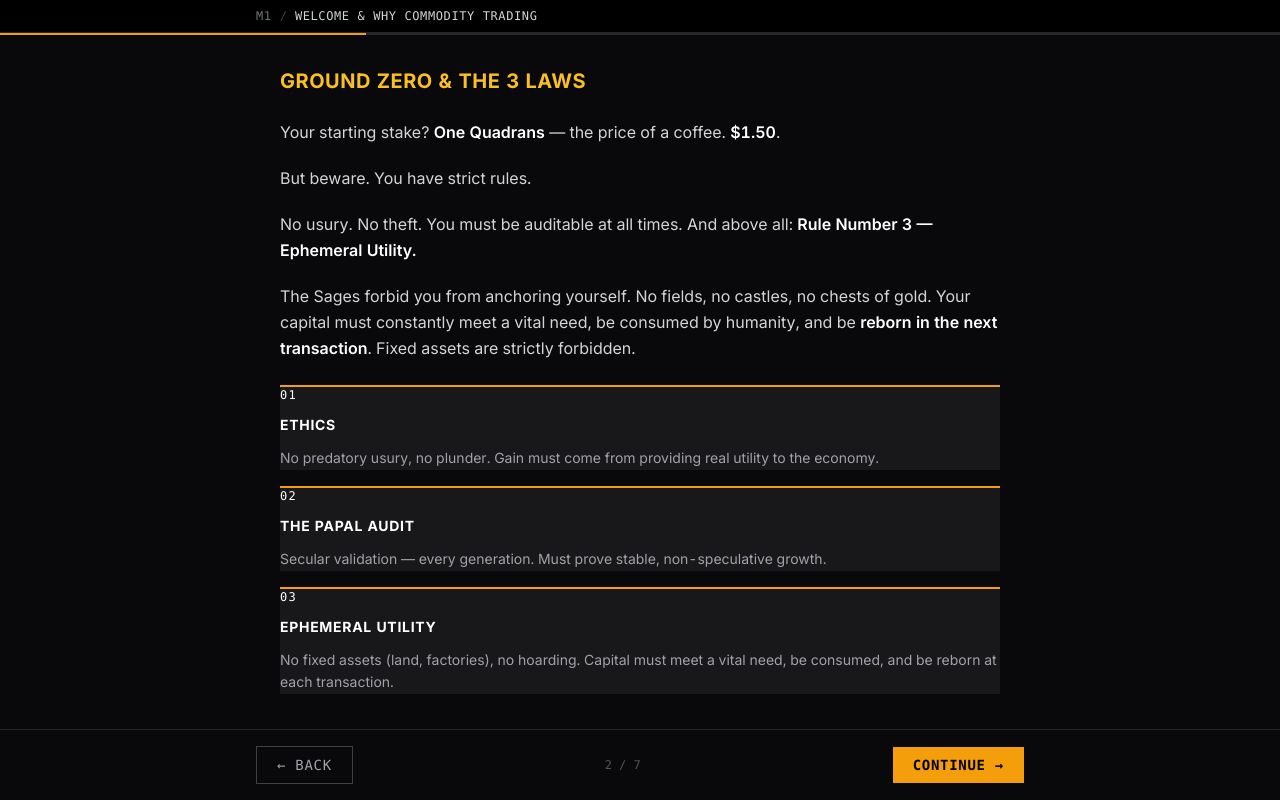
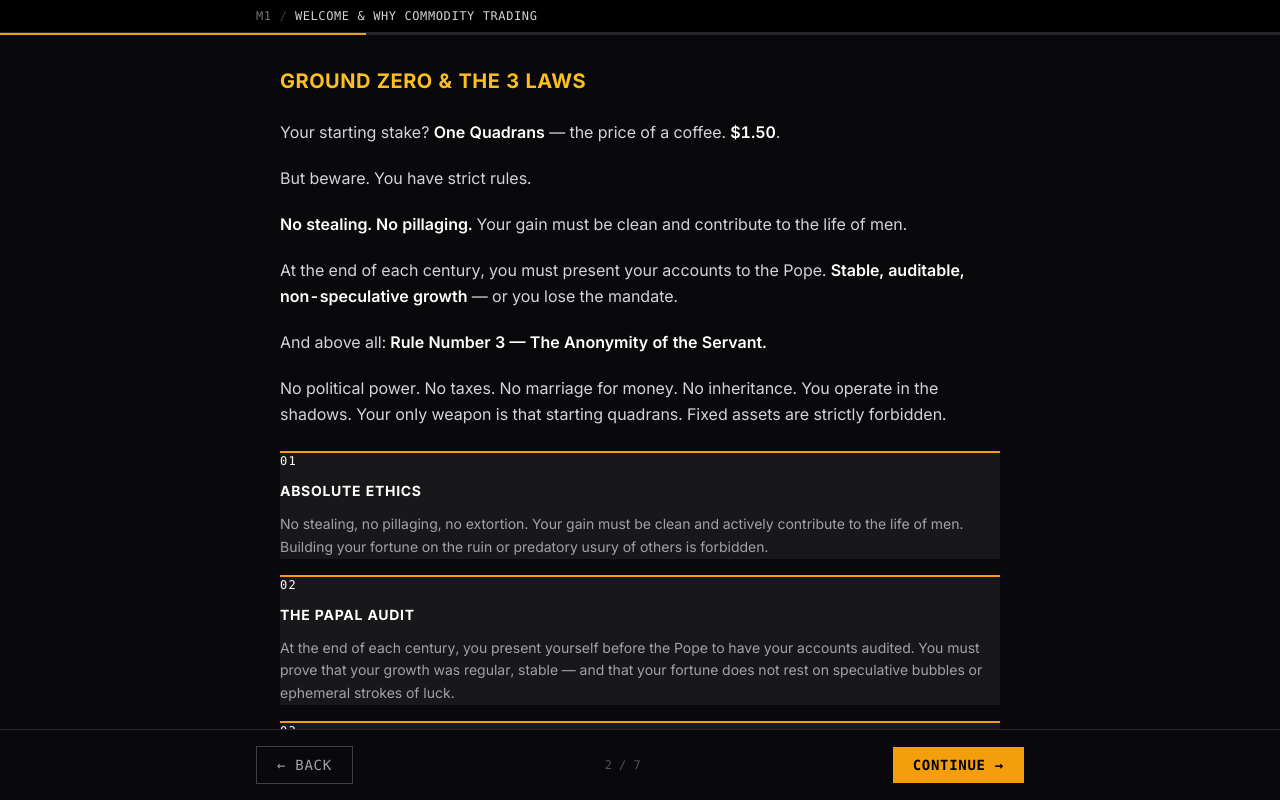
Before and after one commit to loicscanu-ctrl/Commodity-trading-lecture, a Next.js app: page /module/1/section/00-introduction in a window 1280 px wide. Both pictures are taken after a click on the button "CONTINUE →". Built offline with nearby package versions, Linux system fonts and the light colour scheme.

Commit message:
content: update 3 laws — absolute ethics, papal audit, anonymity of the servant

```diff
--- a/src/content/module-1/00-introduction.ts
+++ b/src/content/module-1/00-introduction.ts
@@ -24,9 +24,13 @@ You have two millennia. You have no technology. You have one obligation: **do no
 
 But beware. You have strict rules.
 
-No usury. No theft. You must be auditable at all times. And above all: **Rule Number 3 — Ephemeral Utility.**
+**No stealing. No pillaging.** Your gain must be clean and contribute to the life of men.
 
-The Sages forbid you from anchoring yourself. No fields, no castles, no chests of gold. Your capital must constantly meet a vital need, be consumed by humanity, and be **reborn in the next transaction**. Fixed assets are strictly forbidden.`,
+At the end of each century, you must present your accounts to the Pope. **Stable, auditable, non-speculative growth** — or you lose the mandate.
+
+And above all: **Rule Number 3 — The Anonymity of the Servant.**
+
+No political power. No taxes. No marriage for money. No inheritance. You operate in the shadows. Your only weapon is that starting quadrans. Fixed assets are strictly forbidden.`,
       visual: 'three-laws',
     },
     {
--- a/src/visuals/ThreeLaws.tsx
+++ b/src/visuals/ThreeLaws.tsx
@@ -2,18 +2,18 @@ export default function ThreeLaws() {
   const laws = [
     {
       label: '01',
-      title: 'Ethics',
-      body: 'No predatory usury, no plunder. Gain must come from providing real utility to the economy.',
+      title: 'Absolute Ethics',
+      body: 'No stealing, no pillaging, no extortion. Your gain must be clean and actively contribute to the life of men. Building your fortune on the ruin or predatory usury of others is forbidden.',
     },
     {
       label: '02',
       title: 'The Papal Audit',
-      body: 'Secular validation — every generation. Must prove stable, non-speculative growth.',
+      body: 'At the end of each century, you present yourself before the Pope to have your accounts audited. You must prove that your growth was regular, stable — and that your fortune does not rest on speculative bubbles or ephemeral strokes of luck.',
     },
     {
       label: '03',
-      title: 'Ephemeral Utility',
-      body: 'No fixed assets (land, factories), no hoarding. Capital must meet a vital need, be consumed, and be reborn at each transaction.',
+      title: 'The Anonymity of the Servant',
+      body: 'You must operate in the shadows through the ages. No political power, no taxes, no marriage for money, no inheritances. Your only weapon is the starting quadrans.',
     },
   ]
   return (
```
